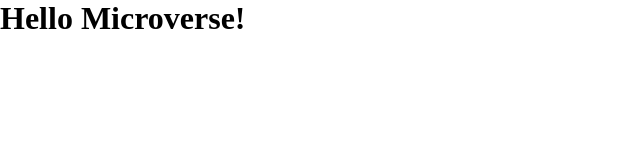
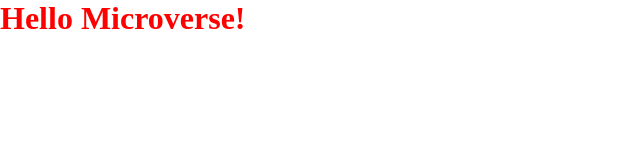
Before and after one commit to RodChak/Hello-Microverse-project, a website: page index.html in a window 1280 px wide. Shown: the whole page, without its empty margins (0-640 px from the left). Drawn offline with Linux system fonts and the light colour scheme.

Commit message:
style a class from HTML file
Signed-off-by: RodChak <97179349+RodChak@users.noreply.github.com>

```diff
--- a/style.css
+++ b/style.css
@@ -4,6 +4,6 @@
   box-sizing: border-box;
 }
 
-header h1 {
-  color: #000;
+.header {
+  color: red;
 }
```
